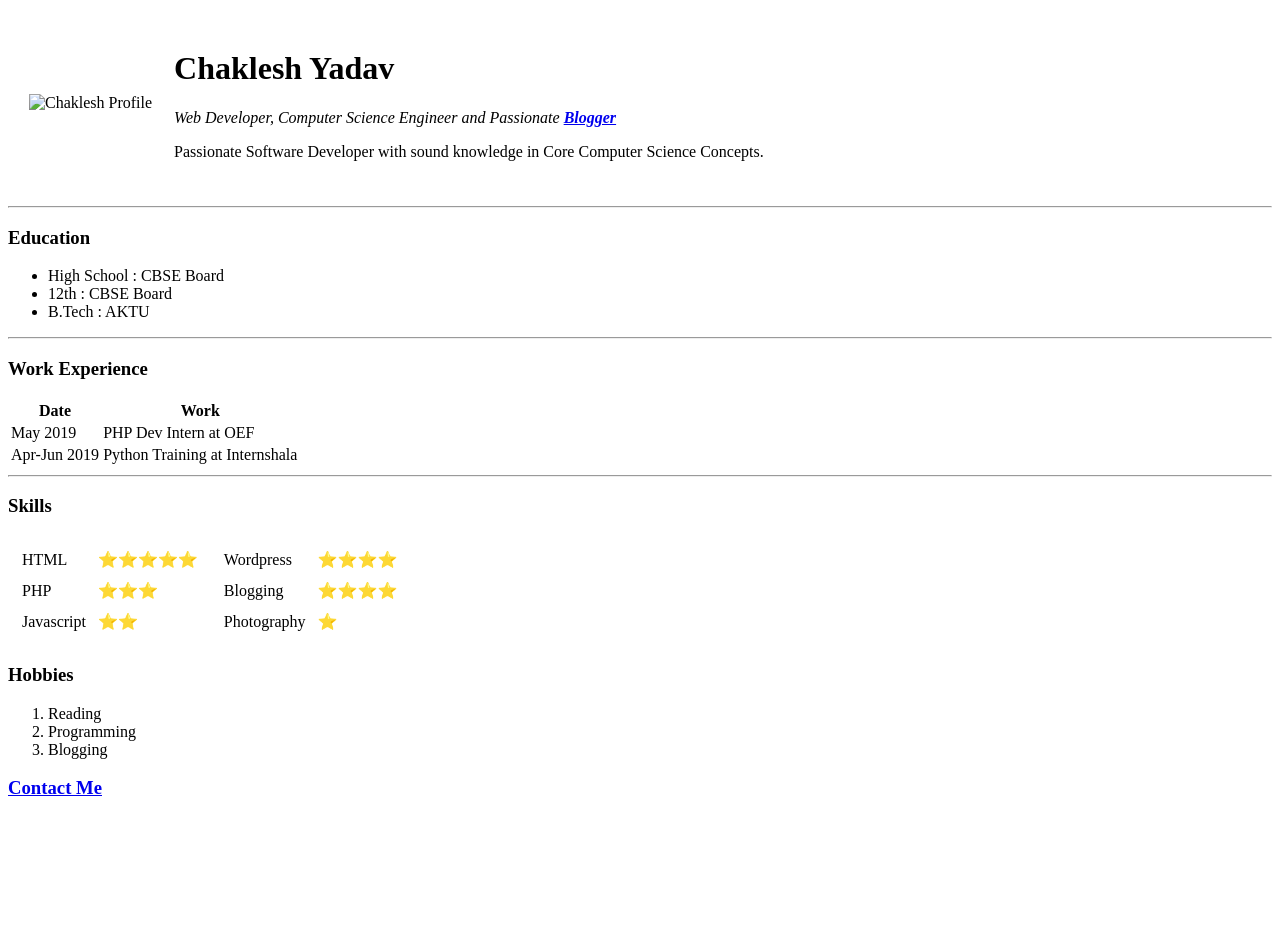
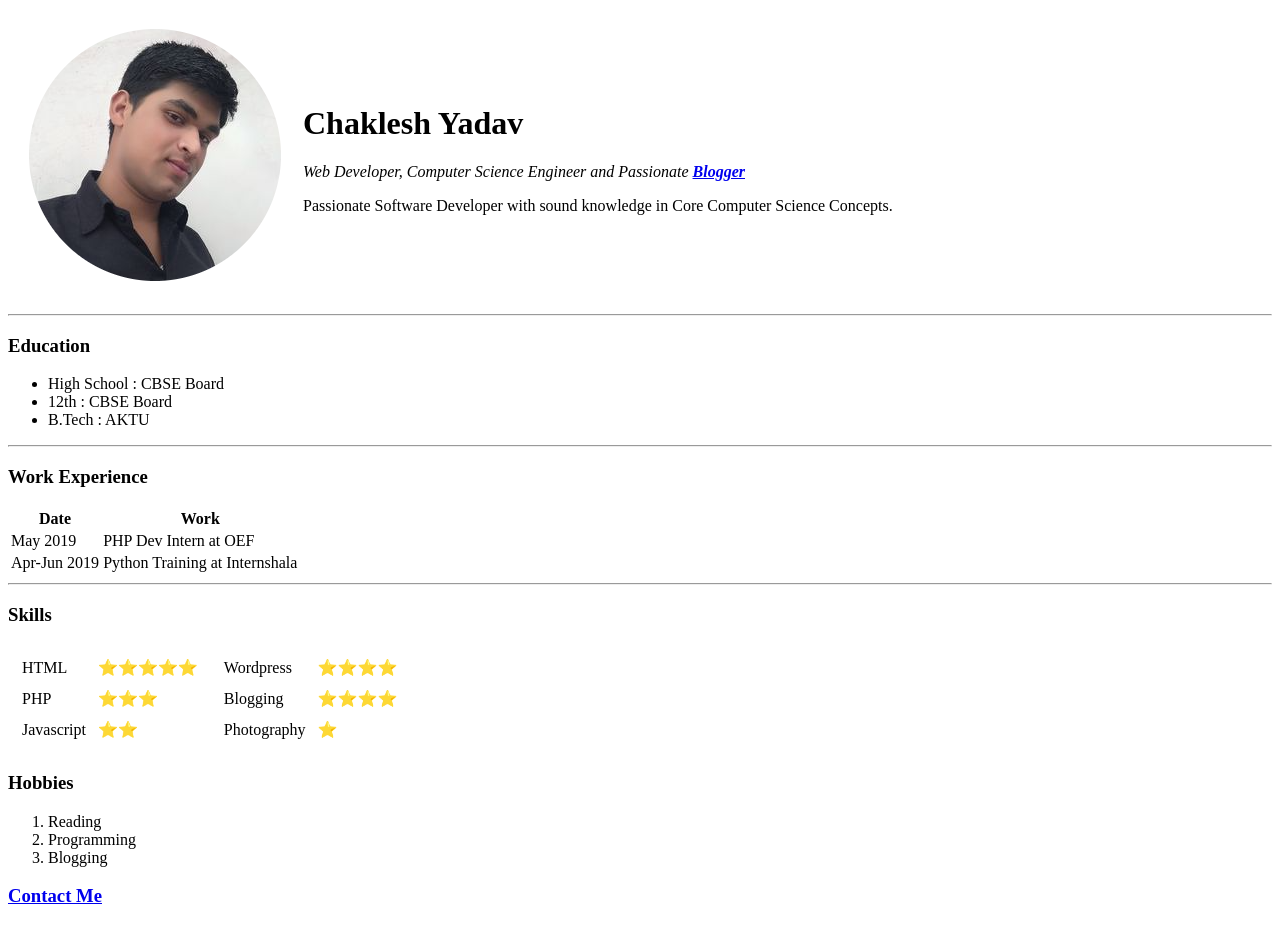
Before and after one commit to chaklesh/cv, a plain HTML site: page index.html in a window 1280 px wide. Before the commit the page ends 818 px from the top, so only its background shows below. Drawn offline with Linux system fonts and the light colour scheme.

Commit message:
updated image url

```diff
--- a/index.html
+++ b/index.html
@@ -10,7 +10,7 @@
   <table cellspacing=20>
     <tr>
       <td>
-        <img src="chaklesh.png" alt="Chaklesh Profile">
+        <img src="images/chaklesh.png" alt="Chaklesh Profile">
       </td>
       <td>
         <h1>Chaklesh Yadav</h1>
```
